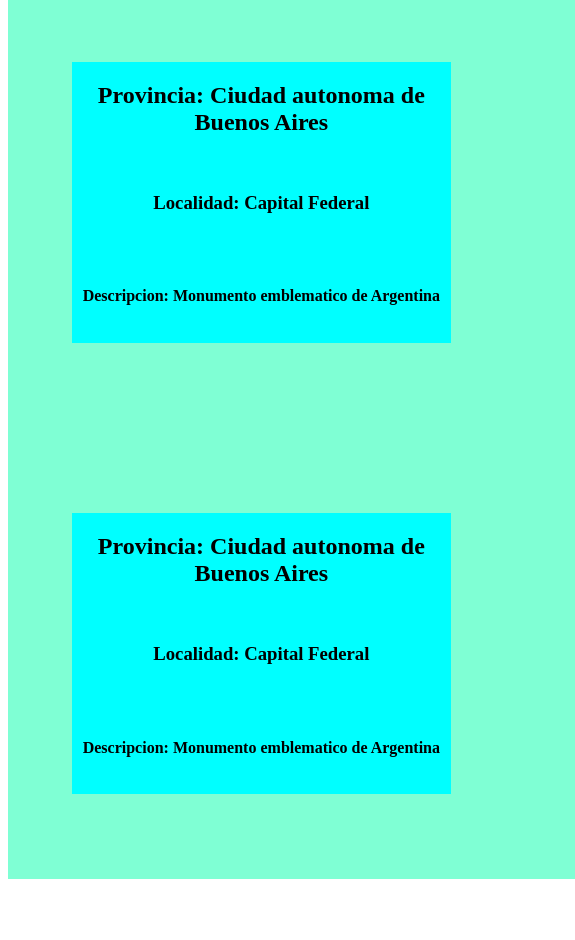
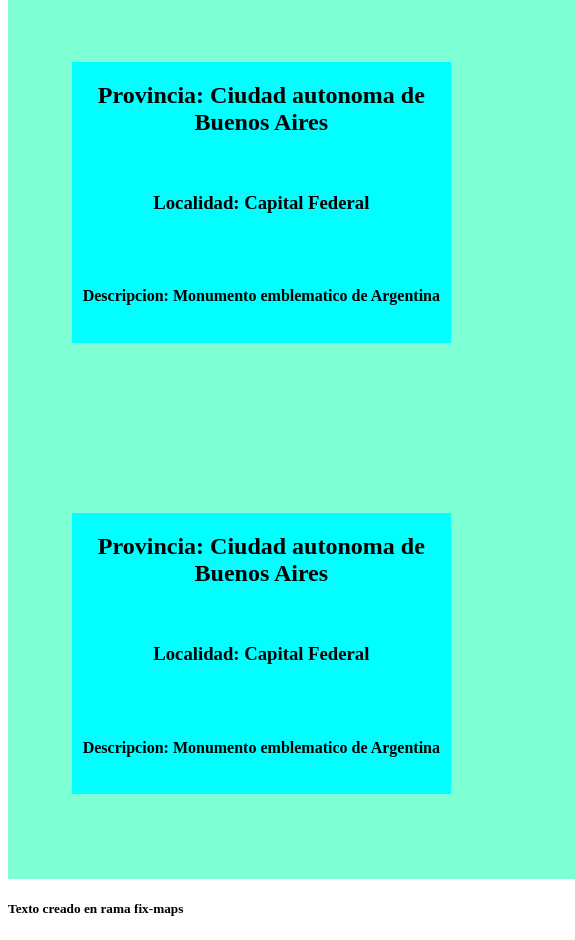
Before and after one commit to TrostdorfA/Week4-TestGit, a plain HTML site: page maps.html in a window 1280 px wide. Shown: the part 2306-3246 px from the top of the page, 0-575 px from the left. Before the commit the page ends 3193 px from the top, so only its background shows below. Drawn offline with Linux system fonts and the light colour scheme.

Commit message:
:bug: Fix: Changes for clean code - Practice in new branch

```diff
--- a/maps.html
+++ b/maps.html
@@ -12,16 +12,12 @@
     <h1>Welcome to maps section</h1>
     <h2>Concordia - casa</h2>
     <iframe src="https://www.google.com/maps/embed?pb=!1m18!1m12!1m3!1d851.4301834843985!2d-58.02375327075239!3d-31.394262998838215!2m3!1f0!2f0!3f0!3m2!1i1024!2i768!4f13.1!3m3!1m2!1s0x95ade80e622bee35%3A0x5a9d18906e0f2f8f!2sUrdinarrain%20258%2C%20E3202%20Concordia%2C%20Entre%20R%C3%ADos!5e0!3m2!1ses-419!2sar!4v1664319408606!5m2!1ses-419!2sar" width="500" height="400" style="border:0;" allowfullscreen="" loading="lazy" referrerpolicy="no-referrer-when-downgrade"></iframe>
-
     <h2>Greenbay School</h2>
     <iframe src="https://www.google.com/maps/embed?pb=!1m18!1m12!1m3!1d91042.86616196093!2d-88.01329581362005!3d44.51331877308213!2m3!1f0!2f0!3f0!3m2!1i1024!2i768!4f13.1!3m3!1m2!1s0x8802e2e809b380f3%3A0x6370045214dcf571!2sGreen%20Bay%2C%20Wisconsin%2C%20EE.%20UU.!5e0!3m2!1ses-419!2sar!4v1664319505715!5m2!1ses-419!2sar" width="400" height="300" style="border:0;" allowfullscreen="" loading="lazy" referrerpolicy="no-referrer-when-downgrade"></iframe>
-
     <h3>Como llegar al estadio desde Aeroparque</h3>
     <iframe src="https://www.google.com/maps/embed?pb=!1m28!1m12!1m3!1d22767.732630619634!2d-88.11249075728628!3d44.495351612479865!2m3!1f0!2f0!3f0!3m2!1i1024!2i768!4f13.1!4m13!3e0!4m5!1s0x8802f91d8661629b%3A0xfe3240643baccacf!2sAustin%20Straubel%20International%20Airport%20(GRB)%2C%20Airport%20Drive%2C%20Green%20Bay%2C%20Wisconsin%2C%20EE.%20UU.!3m2!1d44.4923396!2d-88.12775409999999!4m5!1s0x8802fa51d9541b0f%3A0x45828001c843dcdd!2sLambeau%20Field%2C%201265%20Lombardi%20Ave%2C%20Green%20Bay%2C%20WI%2054304%2C%20Estados%20Unidos!3m2!1d44.5013406!2d-88.0622083!5e0!3m2!1ses-419!2sar!4v1664319977034!5m2!1ses-419!2sar" width="600" height="450" style="border:0;" allowfullscreen="" loading="lazy" referrerpolicy="no-referrer-when-downgrade"></iframe>
-
     <h3>Trying ML</h3>
     <iframe src="https://www.mercadolibre.com.ar" scrolling="no" frameborder="0" width="500" height="400" style="border:0;"></iframe>
-
     <h3>Escuchate esta rola</h3>
     <iframe width="560" height="315" src="https://www.youtube.com/embed/-qTBr0EaLm4" title="YouTube video player" frameborder="0" allow="accelerometer; autoplay; clipboard-write; encrypted-media; gyroscope; picture-in-picture" allowfullscreen></iframe>
     <div class="container-maps">
@@ -40,5 +36,6 @@
         </div>
             <iframe src="https://www.google.com/maps/embed?pb=!1m18!1m12!1m3!1d3406.5584889394763!2d-57.99984748436982!3d-31.371160681419333!2m3!1f0!2f0!3f0!3m2!1i1024!2i768!4f13.1!3m3!1m2!1s0x95adc299c3bad78d%3A0xd4fe0bf7f308c948!2sParque%20San%20Carlos!5e0!3m2!1ses-419!2sar!4v1664401233420!5m2!1ses-419!2sar" width="500" height="400" style="border:0;" allowfullscreen="" loading="lazy" referrerpolicy="no-referrer-when-downgrade"></iframe>
     </div>
+    <h5>Texto creado en rama fix-maps</h5>
 </body>
 </html>
```
